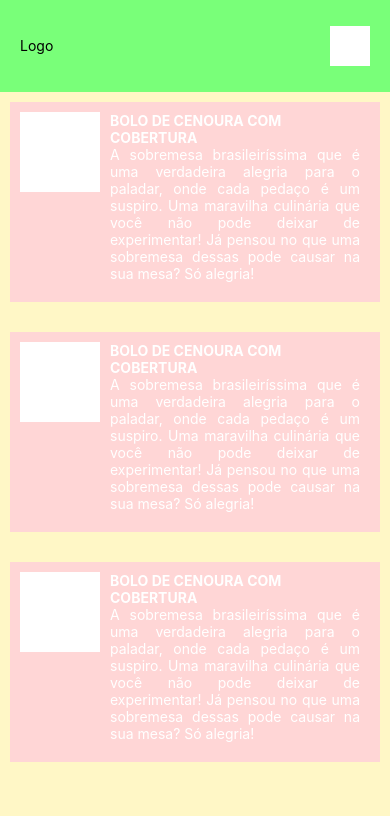
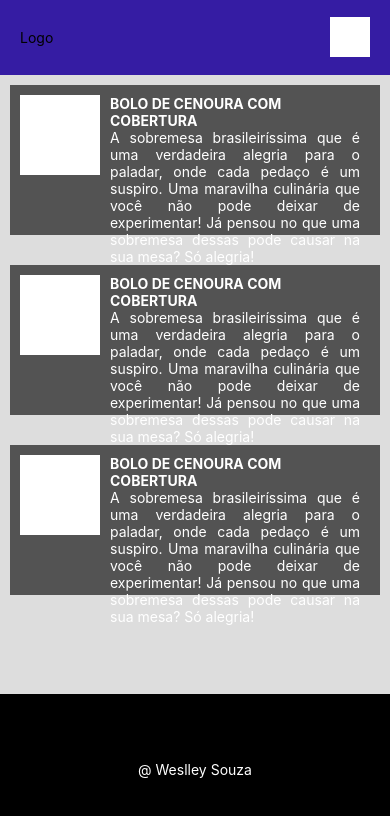
Before and after one commit to Ws2L/tutorial-react-native-expo, a React Native app: screen / in a window 390 px wide. Shown: the top 816 px of the page. Built offline with nearby package versions, Linux system fonts and the light colour scheme.

Commit message:
criando cards componentes

```diff
--- a/App.js
+++ b/App.js
@@ -1,52 +1,18 @@
-import { View, Text, StyleSheet } from "react-native"
+import { View, Text, StyleSheet } from 'react-native'
+import Header from './src/components/Header'
+import Footer from './src/components/Footer'
+import Card from './src/components/Card'
 
 export default function App() {
   return (
     <View style={styles.container}>
-      <View style={styles.header}>
-        <Text>Logo</Text>
-        <View style={styles.menu}></View>
-      </View>
-
-      <View style={styles.content}>
-
-        <View style={styles.card}>
-          <View style={styles.image}></View>
-          <View style={styles.text}>
-            <Text style={styles.title}>BOLO DE CENOURA COM COBERTURA</Text>
-            <Text style={styles.p}>A sobremesa brasileiríssima que é uma verdadeira alegria para o paladar, onde cada pedaço é um suspiro.
-            Uma maravilha culinária que você não pode deixar de experimentar!
-            Já pensou no que uma sobremesa dessas pode causar na sua mesa?
-            Só alegria!
-            </Text>
-          </View>
-        </View>
-
-        <View style={styles.card}>
-          <View style={styles.image}></View>
-          <View style={styles.text}>
-            <Text style={styles.title}>BOLO DE CENOURA COM COBERTURA</Text>
-            <Text style={styles.p}>A sobremesa brasileiríssima que é uma verdadeira alegria para o paladar, onde cada pedaço é um suspiro.
-            Uma maravilha culinária que você não pode deixar de experimentar!
-            Já pensou no que uma sobremesa dessas pode causar na sua mesa?
-            Só alegria!
-            </Text>
-          </View>
-        </View>
-
-        <View style={styles.card}>
-          <View style={styles.image}></View>
-          <View style={styles.text}>
-            <Text style={styles.title}>BOLO DE CENOURA COM COBERTURA</Text>
-            <Text style={styles.p}>A sobremesa brasileiríssima que é uma verdadeira alegria para o paladar, onde cada pedaço é um suspiro.
-            Uma maravilha culinária que você não pode deixar de experimentar!
-            Já pensou no que uma sobremesa dessas pode causar na sua mesa?
-            Só alegria!
-            </Text>
-          </View>
-        </View>
-
-      </View>
+      <Header />
+    <View style={styles.content}>
+      <Card />
+      <Card />
+      <Card />
+    </View>
+      <Footer />
     </View>
   )
 }
@@ -59,59 +25,11 @@ const styles = StyleSheet.create ({
     alignItems: "center"
   },
 
-  header: {
-    flex: 1,
-    width: "100%",
-    backgroundColor: "#79ff79ff",
-    justifyContent: "space-between",
-    alignItems: "center",
-    flexDirection: "row",
-    paddingHorizontal: 20
-  },
-
   content: {
     flex: 8,
     width: "100%",
-    backgroundColor: "#fff7c6ff",
+    backgroundColor: "#ddddddff",
     padding: 10,
 
   },
-
-  menu: {
-    width: 40,
-    height: 40,
-    backgroundColor: "#ffffffff"
-  },
-
-  card: {
-    width: "100%",
-    height: 200,
-    backgroundColor: "#ffd6d6ff",
-    padding: 10,
-    flexDirection: "row",
-    marginBottom: 30
-  },
-
-  image: {
-    width: 80,
-    height: 80,
-    backgroundColor: "white",
-  },
-
-  text: {
-    flex: 1,
-    paddingHorizontal: 10,
-    flexDirection: "column"
-    //width: "100%"
-  },
-
-  title: {
-    fontWeight: "Bold",
-    color: "white"
-  },
-
-  p: {
-    color: "white",
-    textAlign: "justify"
-  },
 })
--- /dev/null
+++ b/src/components/Card.js
@@ -0,0 +1,50 @@
+import {View, Text, StyleSheet} from 'react-native'
+
+export default function Card() {
+  return (
+    <View style={styles.card}>
+        <View style={styles.image}></View>
+        <View style={styles.text}>
+        <Text style={styles.title}>BOLO DE CENOURA COM COBERTURA</Text>
+        <Text style={styles.p}>A sobremesa brasileiríssima que é uma verdadeira alegria para o paladar, onde cada pedaço é um suspiro.
+        Uma maravilha culinária que você não pode deixar de experimentar!
+        Já pensou no que uma sobremesa dessas pode causar na sua mesa?
+        Só alegria!
+        </Text>
+        </View>
+    </View>
+  )
+}
+
+const styles = StyleSheet.create({
+    card: {
+    width: "100%",
+    height: 150,
+    backgroundColor: "#535353ff",
+    padding: 10,
+    flexDirection: "row",
+    marginBottom: 30
+  },
+
+  image: {
+    width: 80,
+    height: 80,
+    backgroundColor: "white",
+  },
+
+  text: {
+    flex: 1,
+    paddingHorizontal: 10,
+    flexDirection: "column"
+  },
+
+  title: {
+    fontWeight: "Bold",
+    color: "white"
+  },
+
+  p: {
+    color: "white",
+    textAlign: "justify"
+  },
+})
```
Also changed, not shown: index.js (line endings or trailing spaces), 1 other file (tests, documents, lock files or other folders).
